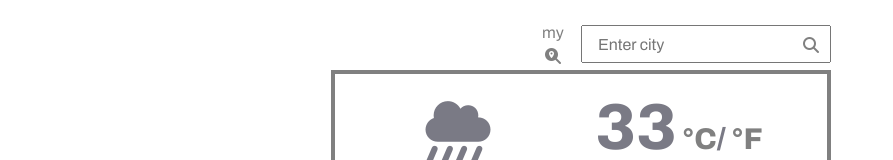
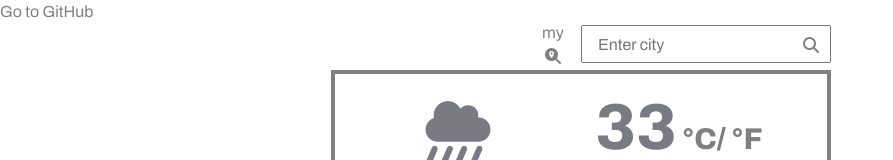
Before and after one commit to Aleksa-git/Weather-app, a website built with Parcel: page index.html in a window 1280 px wide. Shown: the top 160 px of the page, without its empty margins (0-893 px from the left). Built offline with nearby package versions, Linux system fonts and the light colour scheme; no server answers.

Commit message:
Update index.html

```diff
--- a/index.html
+++ b/index.html
@@ -86,6 +86,7 @@
       </div>
     </div>
   </div>
+<a href="https://github.com/Aleksa-git/Weather-app">Go to GitHub</a>
 </div>
     <script src="src/index.js"></script>
   </body>
```
